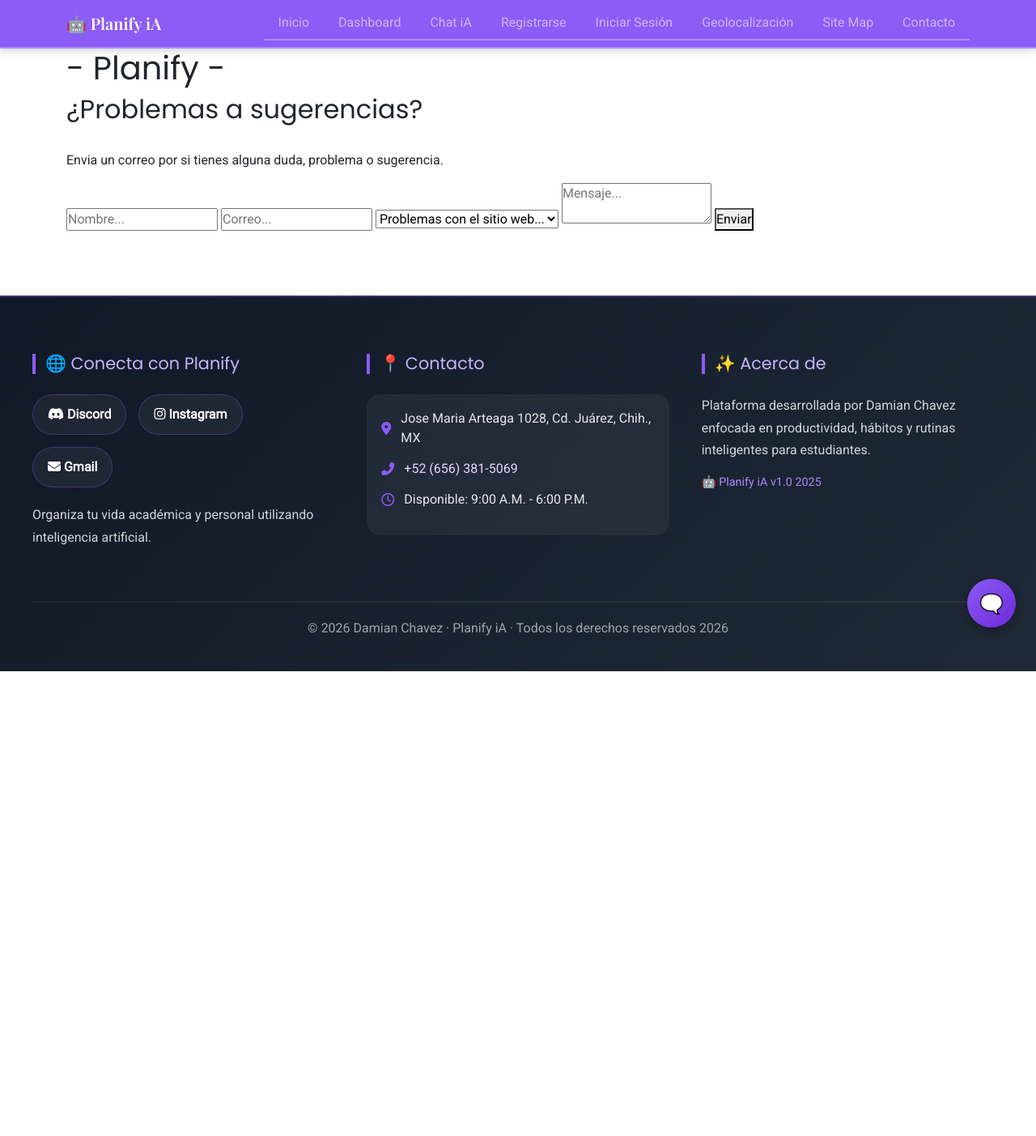
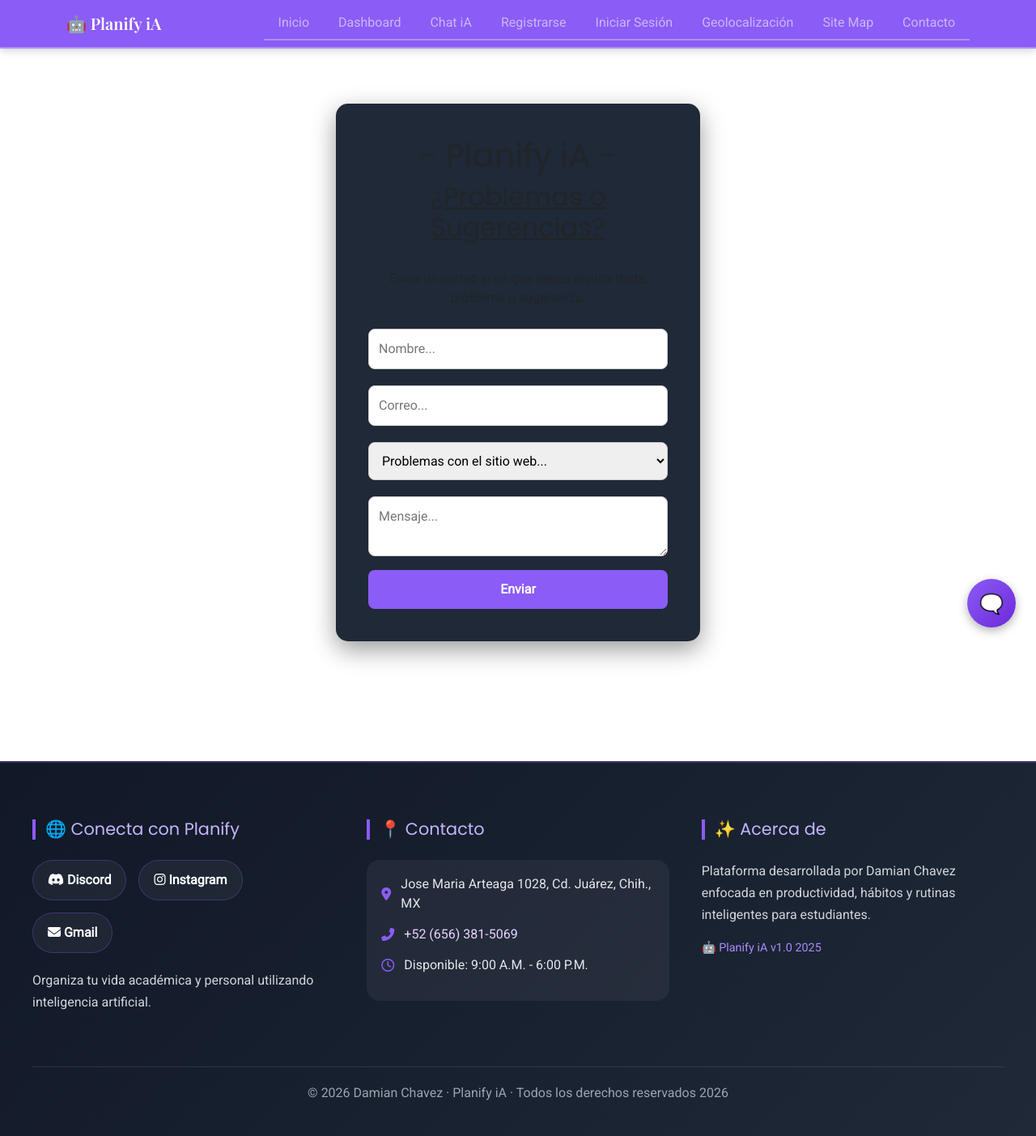
Before and after one commit to D-glitchychave/Proyecto-Final---Planify-iA, a PHP site: page /contacto.php in a window 1280 px wide. Shown: the whole page at 81% size. Before the commit the page ends 829 px from the top, so only its background shows below. Run offline with PHP 8.4, Linux system fonts and the light colour scheme; some libraries are stand-ins or nearby versions.

Commit message:
Update contacto.php

```diff
--- a/Sitio Web - Aplicacion/contacto.php
+++ b/Sitio Web - Aplicacion/contacto.php
@@ -2,24 +2,28 @@
 
 <?php include 'includes/navbar.php'; ?>
 
-<div class="container">
-    <form id="contact-form">
-        <h1>- Planify -</h1>
-        <h2>¿Problemas a sugerencias?</h2><br>
-        <p>Envia un correo por si tienes alguna duda, problema o sugerencia.</p>
-        <input type="text" id="user_name" name="name" placeholder="Nombre..." required>
-        <input type="email" id="user_email" name="email" placeholder="Correo..." required>
-        <select name="asunto">
-            <option value="web">Problemas con el sitio web...</option>
-            <option value="ia">Problema con la IA...</option>
-            <option value="sugerencia">Dudas o sugerencias...</option>
-        </select>
-        <textarea name="message" placeholder="Mensaje..." required></textarea>
-        <button type="submit" id="button">Enviar</button>
-    </form>
+<div class="contact-page">
+    <div class="contact-container">
+        <form id="contact-form">
+            <h1>- Planify iA -</h1>
+            <h2><u>¿Problemas o Sugerencias?</u></h2><br>
+            <p>Envia un correo si es que tienes alguna duda, problema o sugerencia.</p>
+            <input class="contact-input" type="text" id="user_name" name="name" placeholder="Nombre..." required>
+            <input class="contact-input" type="email" id="user_email" name="email" placeholder="Correo..." required>
+            <select class="contact-select" name="asunto">
+                <option value="web">Problemas con el sitio web...</option>
+                <option value="ia">Problema con la iA...</option>
+                <option value="sugerencia">Dudas o sugerencias...</option>
+                <option value="otro">Otra cosa...</option>
+            </select>
+            <textarea class="contact-textarea" name="message" placeholder="Mensaje..." required></textarea>
+            <button class="contact-btn" type="submit" id="button">Enviar</button>
+        </form>
+    </div>
 </div>
 
 <script src="assets/js/script.js"></script>
+<script src="https://cdn.jsdelivr.net/npm/bootstrap@5.3.0/dist/js/bootstrap.bundle.min.js"></script>
 </body>
 
 <?php include 'includes/footer.php'; ?>
```
